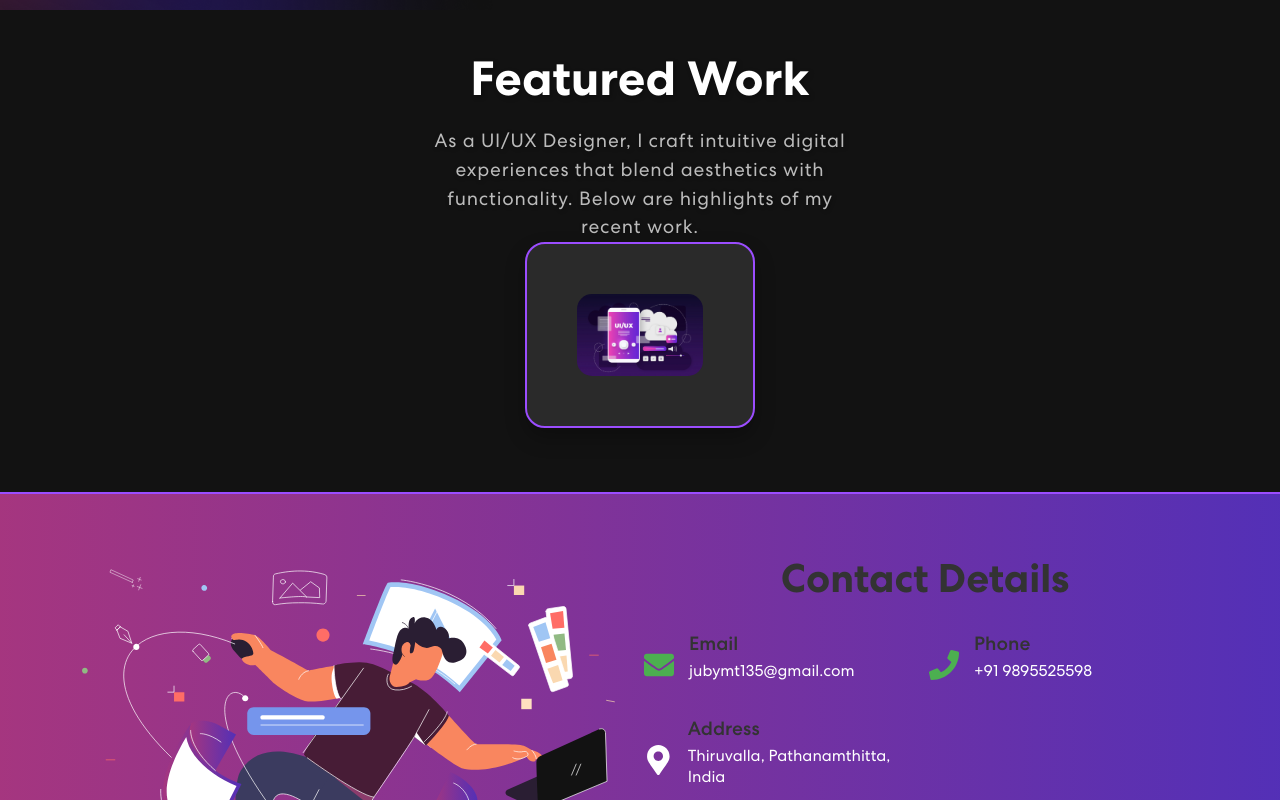
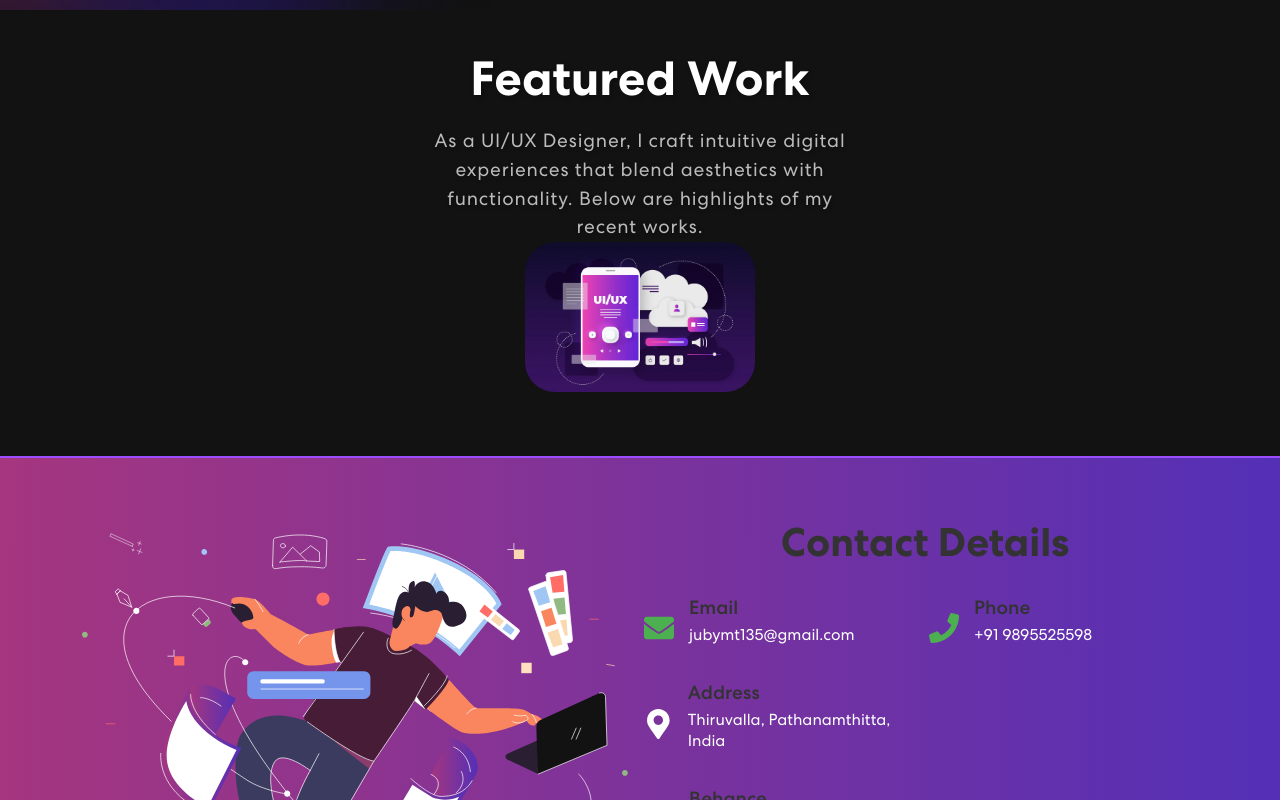
Before and after one commit to sharonkynu/juby-portfolio, a React (Create React App) app: page / in a window 1280 px wide. Shown: the part 1320-2120 px from the top of the page. Built offline with nearby package versions, Linux system fonts and the light colour scheme.

Commit message:
animation

```diff
--- /dev/null
+++ b/src/components/ProjectCard.js
@@ -0,0 +1,21 @@
+import { Col } from "react-bootstrap";
+
+export const ProjectCard = ({ title, description, imgUrl, behanceUrl }) => {
+  const handleBehanceClick = () => {
+    if (behanceUrl) {
+      window.open(behanceUrl, "_blank");
+    }
+  };
+
+  return (
+    <Col size={12} sm={6} md={4}>
+      <div className="proj-imgbx" onClick={handleBehanceClick}>
+        <img src={imgUrl} alt={title} />
+        <div className="proj-txtx">
+          <h4>{title}</h4>
+          <span>{description}</span>
+        </div>
+      </div>
+    </Col>
+  );
+};
--- a/src/components/Projects.js
+++ b/src/components/Projects.js
@@ -1,4 +1,4 @@
-//import { ProjectCard } from "./ProjectCard";
+import { ProjectCard } from "./ProjectCard";
 import { Container, Row, Col } from "react-bootstrap";
 import projImg1 from "../assets/img/project-img1.png";
 import colorSharp2 from "../assets/img/color-sharp2.png";
@@ -16,10 +16,6 @@ export const Projects = () => {
     },
   ];
 
-  const handleBehanceClick = (url) => {
-    window.open(url, "_blank");
-  };
-
   return (
     <section className="project" id="projects" style={styles.section}>
       <Container>
@@ -30,33 +26,19 @@ export const Projects = () => {
                 <div className={isVisible ? "animate__animated animate__fadeIn" : ""}>
                   <h2 style={styles.title}>Featured Work</h2>
                   <p style={styles.description}>
-                    As a UI/UX Designer, I craft intuitive digital experiences that blend aesthetics with functionality. Below are highlights of my recent work.
+                    As a UI/UX Designer, I craft intuitive digital experiences that blend aesthetics with functionality. Below are highlights of my recent works.
                   </p>
 
                   <Row className="project-grid justify-content-center">
+                    {/* Mapping over projects and rendering ProjectCard component */}
                     {projects.map((project, index) => (
-                      <Col key={index} xs={12} sm={6} md={6} lg={4} className="mb-4">
-                        <div
-                          style={styles.card}
-                          onClick={() => project.behanceUrl && handleBehanceClick(project.behanceUrl)}
-                        >
-                          <div style={styles.cardContent}>
-                            <img src={project.imgUrl} alt={project.title} style={styles.img} />
-                            <div style={styles.overlay}>
-                              <p style={styles.overlayText}>{project.title}</p>
-                              <p style={styles.overlayDescription}>{project.description}</p>
-                              <a
-                                href={project.behanceUrl}
-                                target="_blank"
-                                rel="noopener noreferrer"
-                                style={styles.behanceLink}
-                              >
-                                {project.description}
-                              </a>
-                            </div>
-                          </div>
-                        </div>
-                      </Col>
+                      <ProjectCard
+                        key={index}
+                        title={project.title}
+                        description={project.description}
+                        imgUrl={project.imgUrl}
+                        behanceUrl={project.behanceUrl} // Pass behanceUrl as a prop if necessary
+                      />
                     ))}
                   </Row>
                 </div>
@@ -74,16 +56,16 @@ export const Projects = () => {
 const styles = {
   section: {
     position: "relative",
-    padding: "40px 0", // Reduced padding for a more compact background
+    padding: "40px 0",
     textAlign: "center",
     backgroundColor: "#121212",
     overflow: "hidden",
     display: "flex",
     justifyContent: "center",
     alignItems: "center",
-    borderBottom: "2px solid #9b4dff", // Purple border at the bottom for contrast
+    borderBottom: "2px solid #9b4dff",
     position: "relative",
-    animation: "sectionFadeIn 1s ease-in-out", // Animation for section fade-in
+    animation: "sectionFadeIn 1s ease-in-out",
   },
   title: {
     fontSize: "3rem",
@@ -91,7 +73,7 @@ const styles = {
     marginBottom: "20px",
     color: "#fff",
     textShadow: "2px 2px 5px rgba(0, 0, 0, 0.3)",
-    animation: "titleSlideIn 1s ease-out", // Slide-in effect for title
+    animation: "titleSlideIn 1s ease-out",
   },
   description: {
     fontSize: "1.2rem",
@@ -100,92 +82,7 @@ const styles = {
     maxWidth: "600px",
     margin: "0 auto",
     textShadow: "1px 1px 4px rgba(0, 0, 0, 0.4)",
-    animation: "descriptionFadeIn 1s ease-out", // Fade-in effect for description
-  },
-  card: {
-    position: "relative",
-    borderRadius: "20px",
-    overflow: "hidden",
-    cursor: "pointer",
-    boxShadow: "0 10px 20px rgba(0, 0, 0, 0.25)",
-    transition: "transform 0.3s ease-in-out, box-shadow 0.3s ease-in-out, filter 0.3s",
-    display: "flex",
-    justifyContent: "center",
-    alignItems: "center",
-    padding: "50px", // Increased padding for a larger card
-    maxWidth: "550px", // Increased max-width for larger cards
-    margin: "0 auto",
-    backgroundColor: "#2A2A2A",
-    border: "2px solid #9b4dff",
-    animation: "cardZoom 0.5s ease-in-out",
-    transition: "transform 0.5s ease-in-out", // More pronounced hover zoom
-    "&:hover": {
-      transform: "scale(1.05)", // Slight zoom effect on hover
-      boxShadow: "0 15px 30px rgba(0, 0, 0, 0.35)", // Increase shadow on hover
-    },
-  },
-  cardContent: {
-    position: "relative",
-    textAlign: "center",
-    display: "flex",
-    flexDirection: "column",
-    justifyContent: "center",
-    alignItems: "center",
-    transition: "transform 0.3s ease-in-out",
-  },
-  img: {
-    width: "100%",
-    height: "auto",
-    display: "block",
-    borderRadius: "15px",
-    transition: "transform 0.3s ease-in-out",
-  },
-  overlay: {
-    position: "absolute",
-    top: "0",
-    left: "0",
-    right: "0",
-    bottom: "0",
-    background: "rgba(0, 0, 0, 0.7)",
-    color: "#fff",
-    display: "flex",
-    flexDirection: "column",
-    justifyContent: "center",
-    alignItems: "center",
-    opacity: "0",
-    transition: "opacity 0.3s ease-in-out",
-    borderRadius: "15px",
-    "&:hover": {
-      opacity: "1", // Show overlay on hover
-    },
-  },
-  overlayText: {
-    fontSize: "2rem",
-    fontWeight: "700",
-    marginBottom: "10px",
-    letterSpacing: "1px",
-    color: "#9b4dff",
-    transition: "color 0.3s ease-in-out", // Interactive color change
-  },
-  overlayDescription: {
-    fontSize: "1.2rem",
-    marginTop: "10px",
-    lineHeight: "1.4",
-    maxWidth: "80%",
-    color: "#ddd",
-  },
-  behanceLink: {
-    fontSize: "1.2rem",
-    color: "#9b4dff",
-    marginTop: "15px",
-    textDecoration: "none",
-    fontWeight: "bold",
-    opacity: "0",
-    transform: "translateY(20px)",
-    transition: "opacity 0.3s ease-in-out, transform 0.3s ease-in-out",
-    "&:hover": {
-      textDecoration: "underline",
-    },
+    animation: "descriptionFadeIn 1s ease-out",
   },
   backgroundImage: {
     position: "absolute",
@@ -197,53 +94,6 @@ const styles = {
     transition: "opacity 0.3s ease-in-out",
     animation: "backgroundZoom 3s infinite ease-in-out",
   },
-  backgroundGlitter: {
-    position: "absolute",
-    top: "0",
-    left: "0",
-    right: "0",
-    bottom: "0",
-    background: "url('https://cdn.pixabay.com/photo/2017/10/10/17/17/beautiful-2833051_960_720.jpg') repeat",
-    backgroundSize: "cover",
-    opacity: "0.2",
-    animation: "glitterAnimation 1.5s infinite",
-    zIndex: "-2",
-  },
 };
 
-// Keyframe Animations
-
-const keyframes = `
-  @keyframes sectionFadeIn {
-    0% { opacity: 0; }
-    100% { opacity: 1; }
-  }
-
-  @keyframes titleSlideIn {
-    0% { transform: translateY(-30px); opacity: 0; }
-    100% { transform: translateY(0); opacity: 1; }
-  }
-
-  @keyframes descriptionFadeIn {
-    0% { opacity: 0; }
-    100% { opacity: 1; }
-  }
-
-  @keyframes cardZoom {
-    0% { transform: scale(1); }
-    100% { transform: scale(1.05); }
-  }
-
-  @keyframes backgroundZoom {
-    0% { transform: scale(1); }
-    100% { transform: scale(1.1); }
-  }
-
-  @keyframes glitterAnimation {
-    0% { opacity: 0.2; }
-    50% { opacity: 0.4; }
-    100% { opacity: 0.2; }
-  }
-`;
-
 export default Projects;
```
Also changed, not shown: src/assets/img/project-img12.png (deleted).
